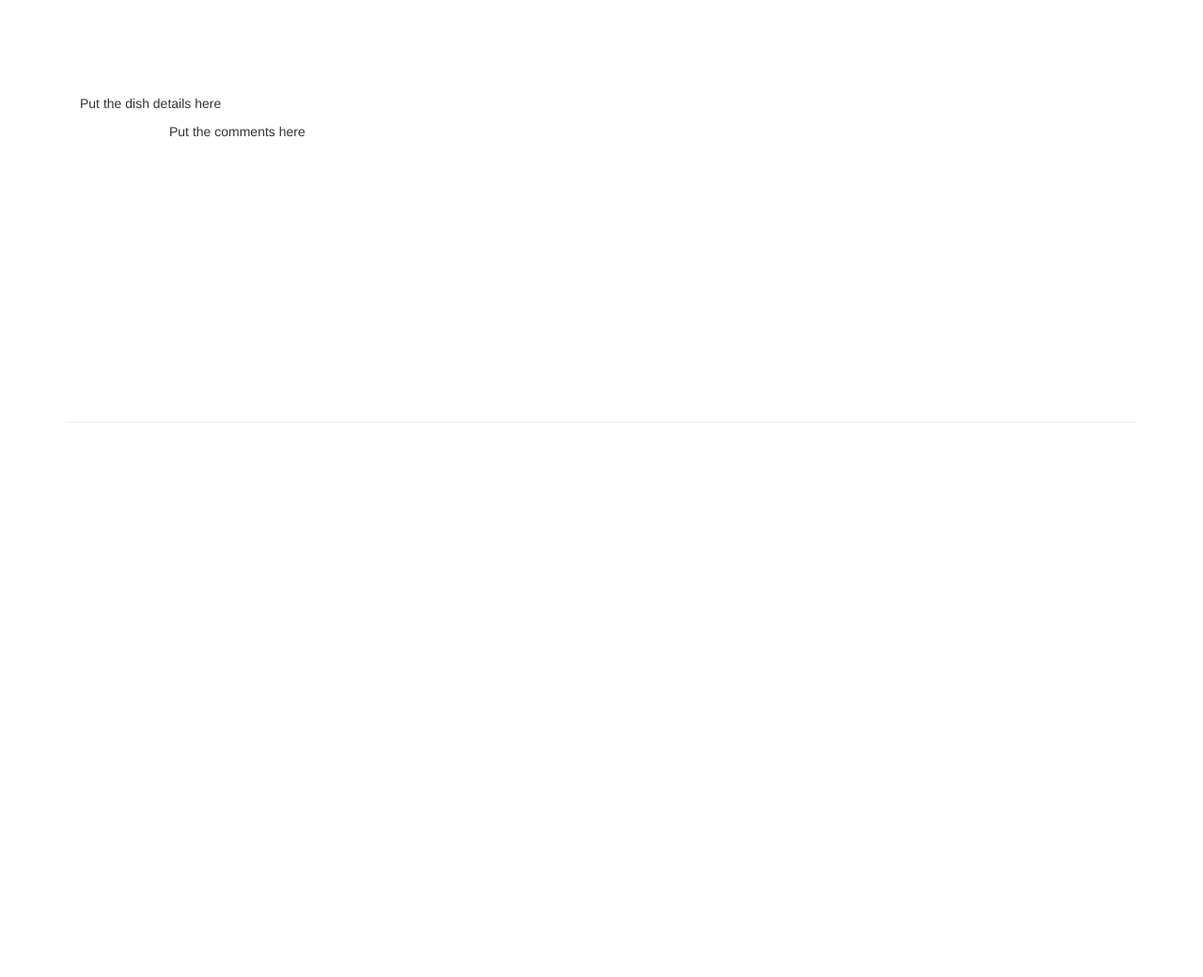
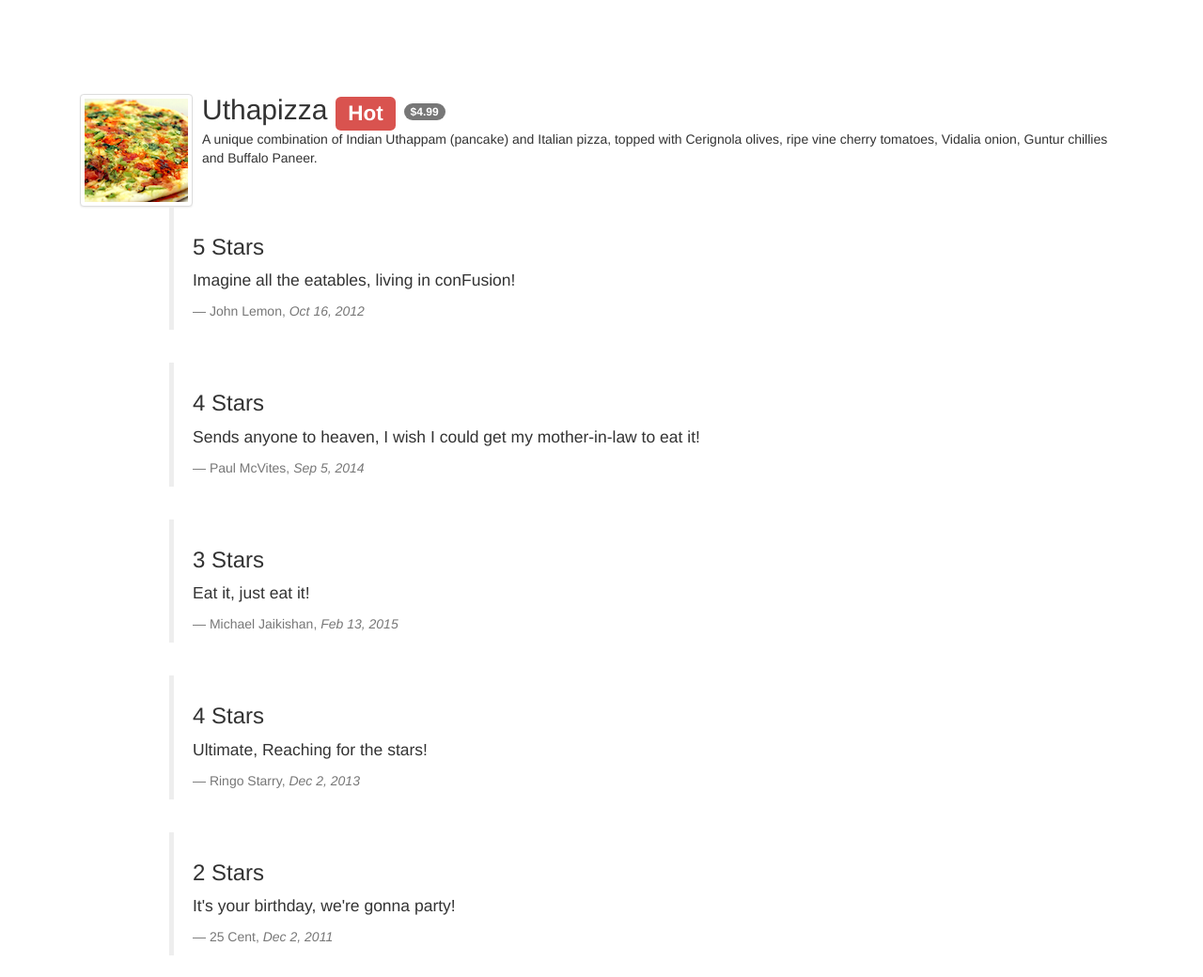
Before and after one commit to Rafael55r/confusionAngular, a website: page conFusion/app/dishdetail.html in a window 1280 px wide. Shown: the top 1040 px of the page at 94% size. Before the commit the page ends 800 px from the top, so only its background shows below. Drawn offline with Linux system fonts and the light colour scheme.

Commit message:
trabalho

```diff
--- a/conFusion/app/dishdetail.html
+++ b/conFusion/app/dishdetail.html
@@ -26,12 +26,42 @@
     <body>
 
         <div class="container">
-        <div class="row row-content">
+            <div class="row row-content" ng-controller="dishDetailController as dishDetailCtrl">
                 <div class="col-xs-12">
-                <p>Put the dish details here</p>
+
+                    <div class="media-left media-middle">
+                        <a href="#">
+                            <img class="media-object img-thumbnail"
+                                 ng-src={{dishDetailCtrl.dish.image}} alt="Uthappizza">
+                        </a>
+                    </div>
+                    <div class="media-body">
+                        <h2 class="media-heading">{{dishDetailCtrl.dish.name}}
+                            <span class="label label-danger">{{dishDetailCtrl.dish.label}}</span>
+                            <span class="badge">{{dishDetailCtrl.dish.price | currency}}</span></h2>
+                        <p>{{dishDetailCtrl.dish.description}}</p>
+                    </div>
+
+
                 </div>
                 <div class="col-xs-9 col-xs-offset-1">
-                <p>Put the comments here</p>
+
+
+                    <ul class="media-list">
+                        <li class="media" ng-repeat="ArrayComment in dishDetailCtrl.dish.comments">
+                            <div class="media-left media-middle">
+                                <blockquote>
+                                    <h3>{{ArrayComment.rating}} Stars</h3>
+                                    <p>{{ArrayComment.comment}}</p>
+                                    <footer>{{ArrayComment.author}}, <cite title="Source Title">{{ArrayComment.date | date}}</cite></footer>
+                                </blockquote>
+                            </div>
+
+                        </li>
+                    </ul>
+
+
+
                 </div>
             </div>
 
@@ -87,6 +117,7 @@
                 };
 
                 this.dish = dish;
+                this.filterComment = '';
 
             });
 
```
Lines whose indentation alone changed are shown as unchanged.
